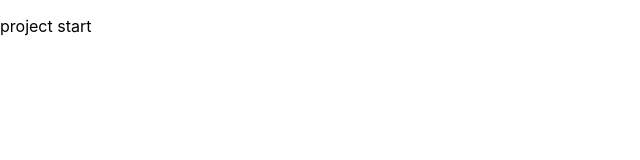
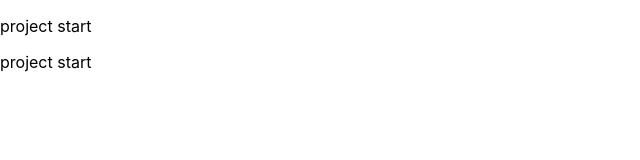
Before and after one commit to DilanMDA/Shoping-Cart, a React (Create React App) app in the folder client/: page / in a window 1280 px wide. Shown: the top 160 px of the page, without its empty margins (0-640 px from the left). Built offline with nearby package versions, Linux system fonts and the light colour scheme.

Commit message:
project setuped start

```diff
--- a/client/src/App.js
+++ b/client/src/App.js
@@ -4,6 +4,7 @@
    return (
      <div>
        <p>project start</p>
+       <p>project start</p>
      </div>
    )
  }
```
